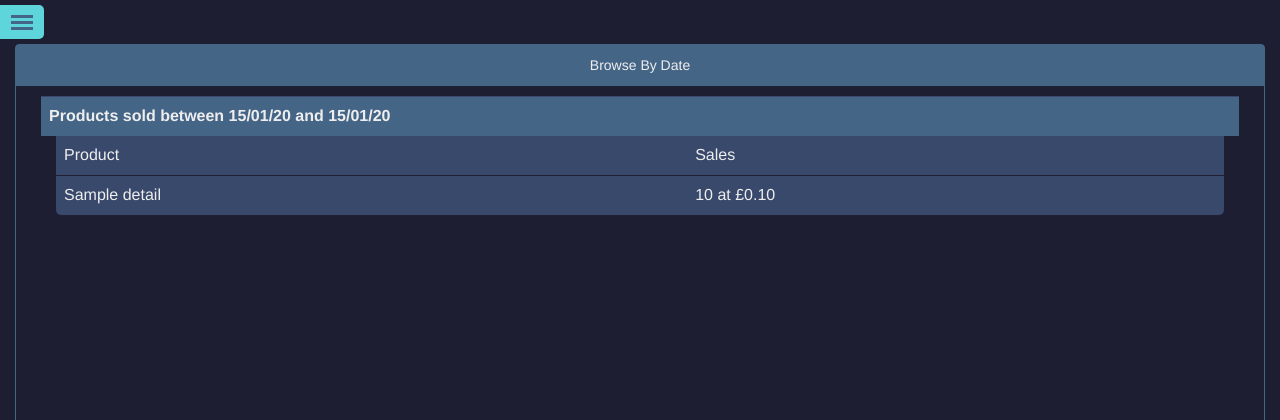
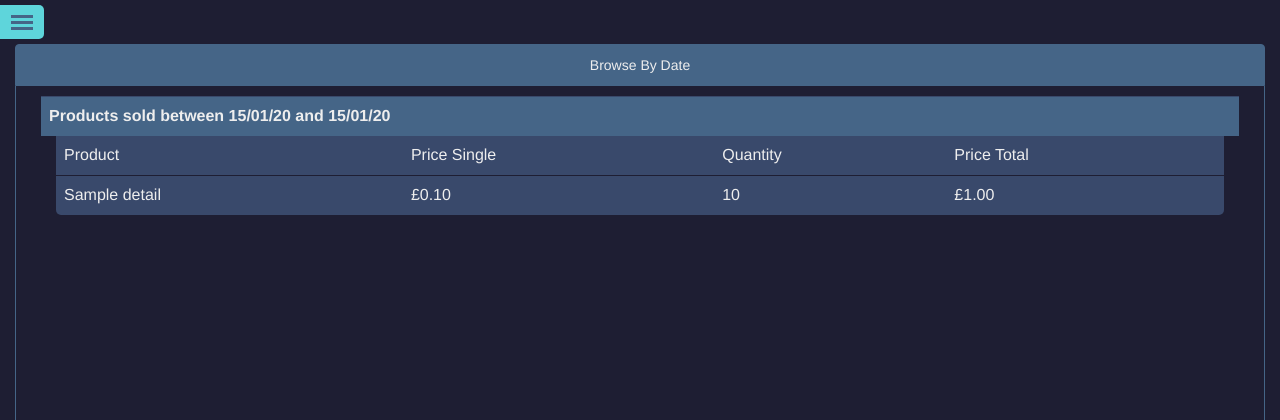
Before and after one commit to smythluke/Bar-POS, a Flask app: template app/templates/sales.html in a window 1280 px wide. Shown: the top 420 px of the page. Run offline with Flask 2, Linux system fonts and the light colour scheme; tables that the repository leaves empty hold one stand-in row (values such as "Sample post"); the template is opened without the code that fills it: values that come from a table or form of the project are taken from there, most other values are stand-ins (such as "Sample title", 1, 10 or a date in 2020); some libraries are stand-ins or nearby versions.

Commit message:
error handling, better sales view

```diff
--- a/app/templates/base.html
+++ b/app/templates/base.html
@@ -5,6 +5,7 @@
 	{% else %}
 		<title>Bar POS</title>
 	{% endif %}
+		<link rel="icon" href="/static/favicon.ico" type="image/x-icon" />
 	{% block css %}
 		<link rel="stylesheet" href="/static/css/bootstrap.min.css">
 		<link rel="stylesheet" href="/static/css/bootstrap-theme.min.css">
--- a/app/templates/sales.html
+++ b/app/templates/sales.html
@@ -34,7 +34,9 @@
 															<thead>
 																<tr>
 																	<td>Product</td>
-																	<td>Sales</td>
+																	<td>Price Single</td>
+																	<td>Quantity</td>
+																	<td>Price Total</td>
 																</tr>
 															<thead>
 															<tbody>
@@ -49,7 +51,13 @@
 																				<td></td>
 																			{% endif %}
 																			<td {% if loop.first %} class="saleRow" {% endif %}>
-																				{{ sale.quantity }} at &pound;{{ '%0.2f' %(sale.price/100) }}
+																				&pound;{{ '%0.2f' %(sale.price/100) }}
+																			</td>
+																			<td {% if loop.first %} class="saleRow" {% endif %}>
+																				{{ sale.quantity }}
+																			</td>
+																			<td {% if loop.first %} class="saleRow" {% endif %}>
+																				&pound;{{ '%0.2f' %((sale.price*sale.quantity)/100) }}
 																			</td>
 																		</tr>
 																	{% endfor %}
--- a/app/templates/tabs.html
+++ b/app/templates/tabs.html
@@ -21,14 +21,14 @@
 				</thead>
 				<tbody>
 					{% for tab in tabs %}
-						<tr data-toggle="collapse" data-target=".{{ tab }}">
+						<tr data-toggle="collapse" data-target="#tab_{{ loop.index }}">
 							<th>{{ tab }}</th>
 							<th>&pound;{{ '%0.2f' %(tabs[tab]['value']/100) }}</th>
 							<th><div class="btn-custom-tabs" type="button" onclick="payTab('{{ tab }}')">Pay</div></th>
 						</tr>
 						<tr>
 							<td colspan="3"  class="hiddenRow">
-								<div class="container-fluid collapse {{ tab }}">
+								<div class="container-fluid collapse" id="tab_{{ loop.index }}">
 									<table class="table">
 										<thead>
 											<tr>
--- a/app/templates/transactions.html
+++ b/app/templates/transactions.html
@@ -22,19 +22,21 @@
 					<div role="tabpanel" class="tab-pane fade {% if loop.first %}in active{% endif %} itemsTab" id=category_{{ loop.index }}>
 						<div class="container-fluid">
 							<div class="row items-row">
+								{% set i = 0 %}
 								{% for item in category.items|sort(attribute='name') %}
 									{% if item.on_sale %}
+										{% set i = i+1 %}
 										<div class="col-sm-2">
 											<div class="product" onclick=addToCart("item_{{ item.id }}") id="item_{{ item.id }}" data-name="{{ item.name }}" data-price={{ item.price }}>
 												{{ item.name }}</br>&pound;{{ '%0.2f' %(item.price/100) }}
 											</div>
 										</div>
 										{% if loop.last %}
-											{% for n in range(6 - loop.index%6) %}
+											{% for n in range(6 - i%6) %}
 												<div class="col-sm-2"></div>
 											{% endfor %}
 										{% endif %}
-										{% if loop.index%6 == 0 %}
+										{% if i%6 == 0 %}
 											</div>
 											<div class="row items-row">
 										{% endif %}
```
Also changed, not shown: app/static/favicon.ico (added).
